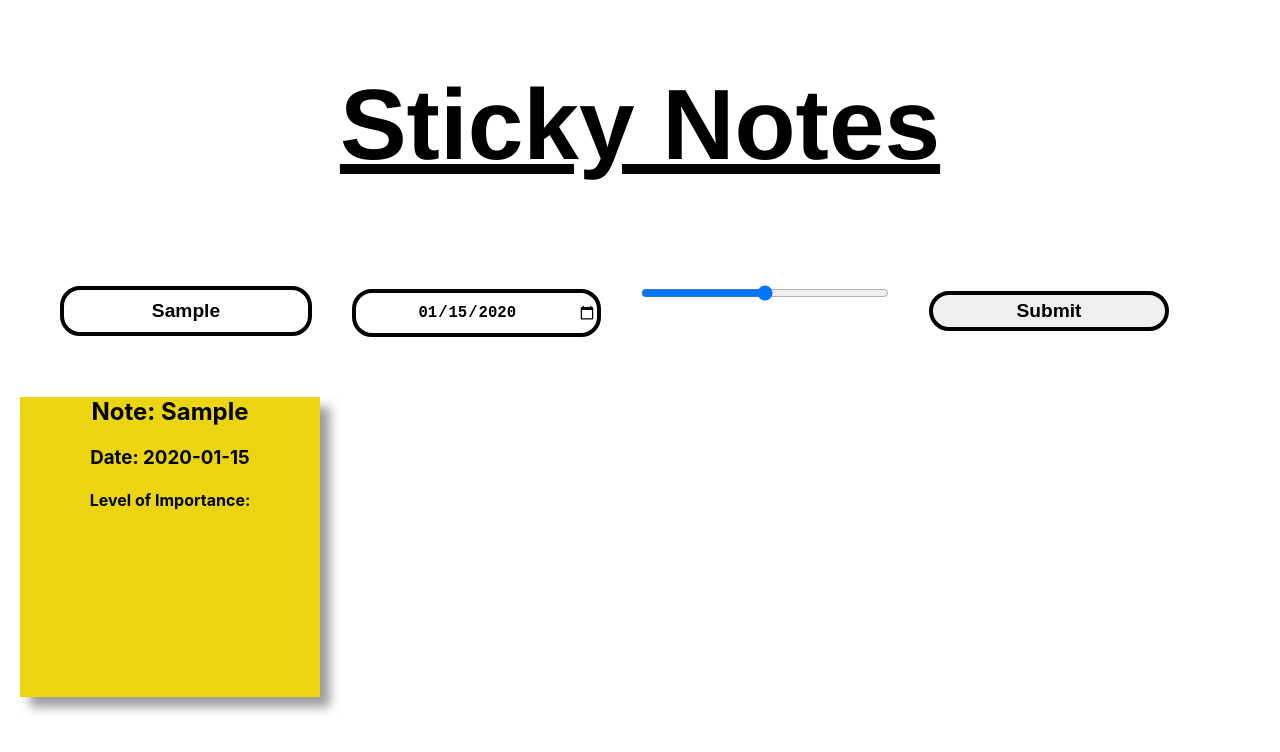
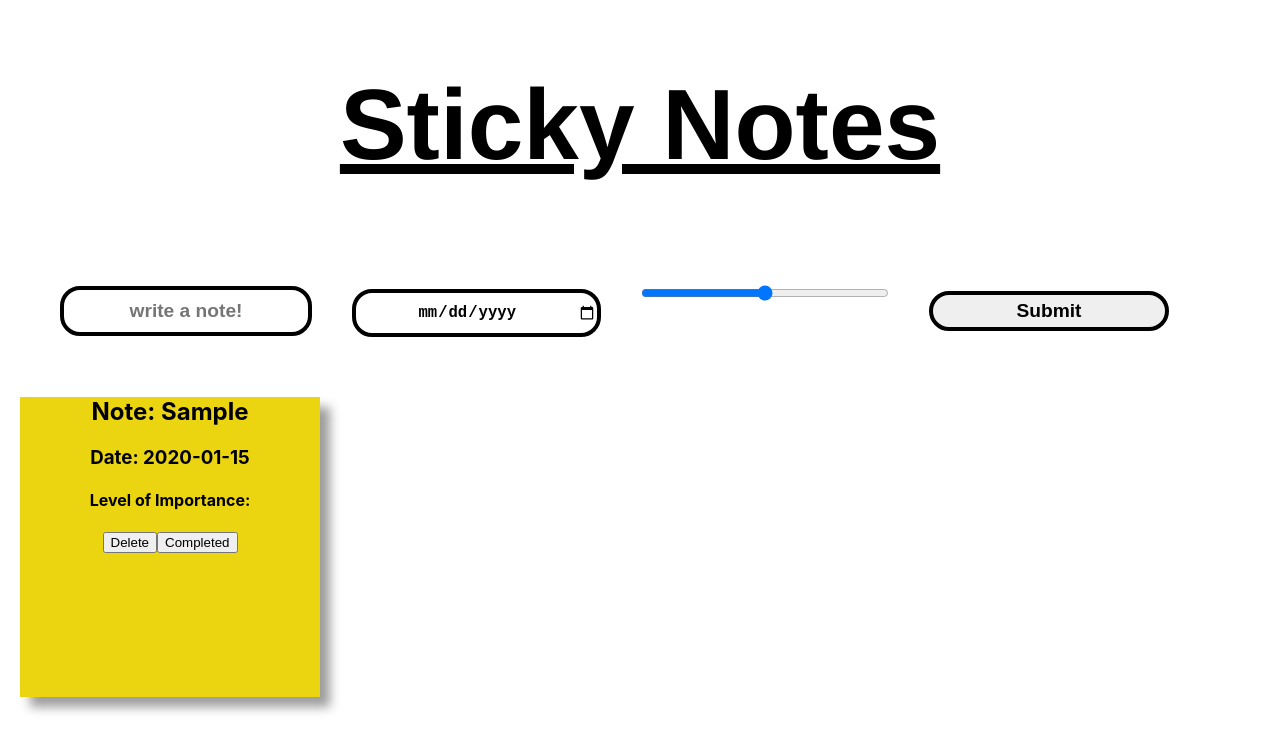
Before and after one commit to arewinkl/Notes-app, a React (Create React App) app: page / in a window 1280 px wide. Both pictures are taken after typing "Sample", "2020-01-15" into the empty fields and a click on the input 1049 px from the left and 311 px from the top of the page. Shown: the top 752 px of the page. Built offline with nearby package versions, Linux system fonts and the light colour scheme.

Commit message:
code tuesday

```diff
--- a/package.json
+++ b/package.json
@@ -9,6 +9,7 @@
     "react": "^18.2.0",
     "react-dom": "^18.2.0",
     "react-scripts": "5.0.1",
+    "react-uuid": "^1.0.2",
     "web-vitals": "^2.1.4"
   },
   "scripts": {
--- a/src/App.js
+++ b/src/App.js
@@ -11,15 +11,25 @@ function App() {
   function handleNotes(e) {
     setAllNotes([...allNotes, e]);
 
-    console.log(allNotes);
+    // console.log(allNotes);
   }
-
+  function deleteNote(id) {
+    // console.log(id);
+    setAllNotes(allNotes.filter((x) => x.id !== id));
+  }
+  function completedNote(id) {
+    console.log(id);
+  }
   return (
     <div>
       <h1 className="title">Sticky Notes</h1>
       <SearchNotes />
       <AddNote handleNotes={handleNotes} />
-      <NotesContainer allNotes={allNotes} />
+      <NotesContainer
+        allNotes={allNotes}
+        deleteNote={deleteNote}
+        completedNote={completedNote}
+      />
     </div>
   );
 }
--- a/src/Components/AddNote.js
+++ b/src/Components/AddNote.js
@@ -1,6 +1,8 @@
 import { useState } from "react";
+import uuid from "react-uuid";
 
 export default function AddNote({ handleNotes }) {
+  let unique_id = uuid();
   const [writtenNote, setWrittenNote] = useState({
     text: "",
     date: "",
@@ -9,15 +11,18 @@ export default function AddNote({ handleNotes }) {
 
   function handleSubmit(e) {
     e.preventDefault();
+    writtenNote.id = unique_id;
     handleNotes(writtenNote);
-    console.log(writtenNote);
+    setWrittenNote({ text: "", date: "", importance: "" });
   }
+
   return (
     <div>
       <form className="noteForm" onSubmit={handleSubmit}>
         <input
           placeholder="write a note!"
           className="formInputs"
+          id="myForm"
           type="text"
           name="text"
           onChange={(e) =>
--- a/src/Components/NoteCard.js
+++ b/src/Components/NoteCard.js
@@ -1,12 +1,29 @@
 import "../App.css";
 
-export default function NoteCard({ note }) {
+export default function NoteCard({ note, deleteNote, completedNote }) {
   console.log(note);
   return (
     <div className="noteCard">
       <h2>Note: {note.text}</h2>
       <h3>Date: {note.date}</h3>
       <h4>Level of Importance: {note.importance}</h4>
+
+      <button
+        onClick={(e) => {
+          e.stopPropagation();
+          deleteNote(note.id);
+        }}
+      >
+        Delete
+      </button>
+      <button
+        onClick={(e) => {
+          e.stopPropagation();
+          completedNote(note.id);
+        }}
+      >
+        Completed
+      </button>
     </div>
   );
 }
--- a/src/Components/NotesContainer.js
+++ b/src/Components/NotesContainer.js
@@ -1,12 +1,21 @@
 import NoteCard from "./NoteCard";
 
-export default function NotesContainer({ allNotes }) {
+export default function NotesContainer({
+  allNotes,
+  deleteNote,
+  completedNote,
+}) {
   console.log(allNotes);
 
   return (
     <div>
       {allNotes.map((note, i) => (
-        <NoteCard key={i} note={note} />
+        <NoteCard
+          key={i}
+          note={note}
+          deleteNote={deleteNote}
+          completedNote={completedNote}
+        />
       ))}
     </div>
   );
```
Also changed, not shown: 1 other file (tests, documents, lock files or other folders).
